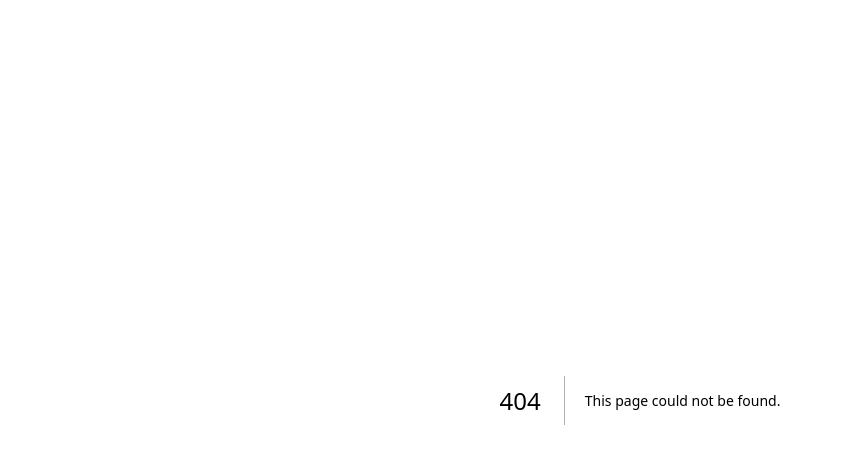
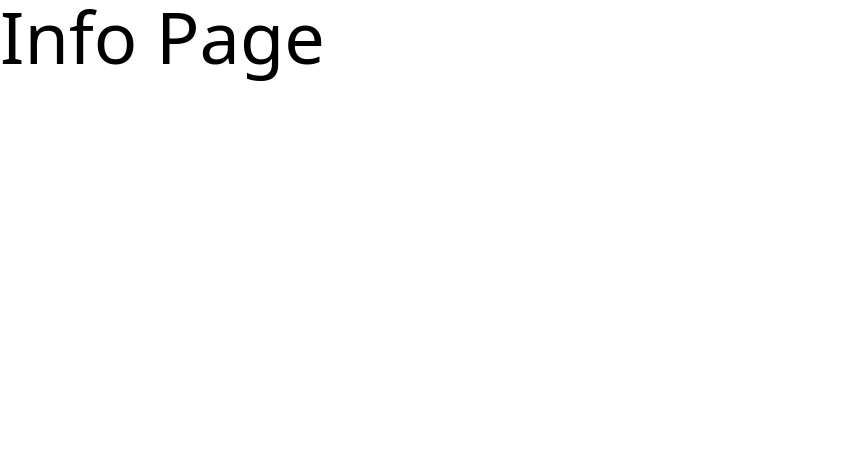
Before and after one commit to hAI-FA001/NextJS-14--Learn, a Next.js app: page /about/info in a window 1280 px wide. Before the commit this address had no page. Shown: the top 464 px of the page, without its empty margins (0-841 px from the left). Built offline with nearby package versions, Linux system fonts and the light colour scheme.

Commit message:
nested routes + check 404 error when  no page.js

```diff
--- /dev/null
+++ b/app/about/info/a/b/c/page.js
@@ -0,0 +1,5 @@
+const CPage = () => {
+  return <div>CPage</div>
+}
+
+export default CPage
--- /dev/null
+++ b/app/about/info/page.js
@@ -0,0 +1,9 @@
+const AboutInfoPage = () => {
+  return (
+    <div>
+      <h1 className="text-7xl">Info Page</h1>
+    </div>
+  )
+}
+
+export default AboutInfoPage
```
